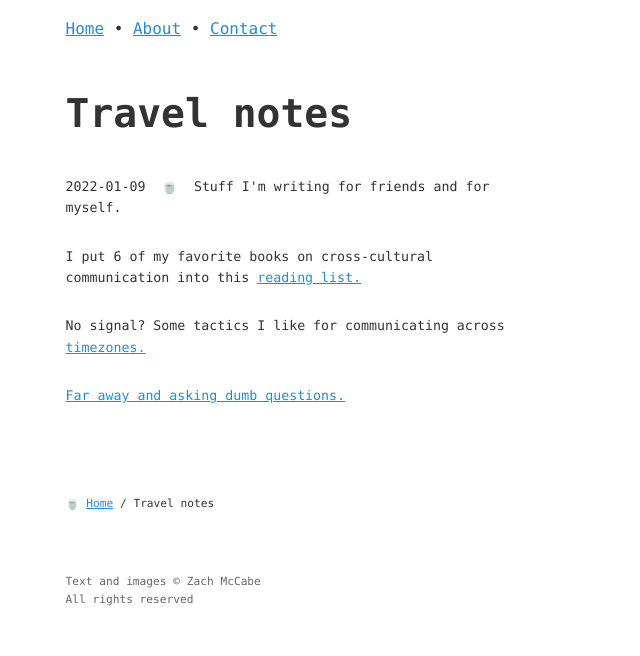
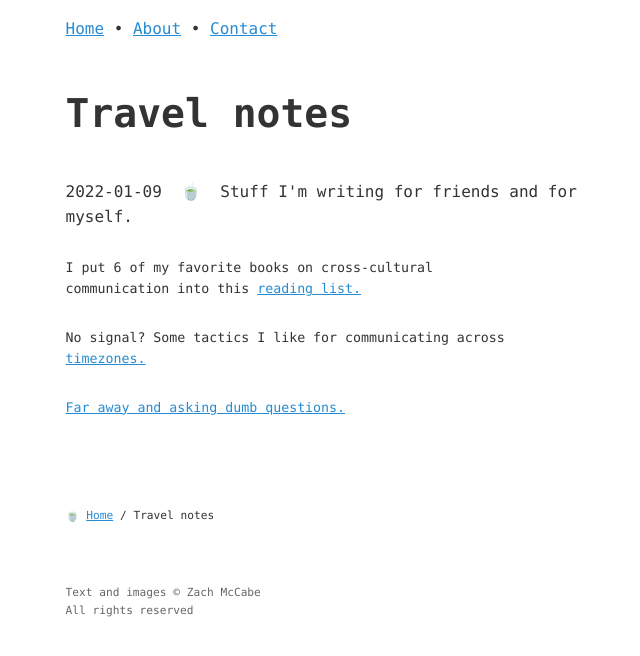
Before and after one commit to zachmccabe/zachmccabe.github.io, a Jekyll site: the page built from _travel/travel.md, in a window 1280 px wide. Shown: the top 656 px of the page, without its empty margins (269-909 px from the left). Built offline with Jekyll 4.4.1, drawn with Linux system fonts in a browser that asks for light colours.

Commit message:
Update kao_midnite_3.html

```diff
--- a/_layouts/kao_midnite_3.html
+++ b/_layouts/kao_midnite_3.html
@@ -24,7 +24,7 @@
 <h1 id="{{ page.title }}">{{ page.title }}</h1>
 </header>
 <main>
-{%- if page.lede == "print" -%}<p>{%- include print_update.html -%}&nbsp;&nbsp;{%- include emoji_collection_switch.html -%}&nbsp;&nbsp;{{ page.description }}</p>{%- endif -%}
+{%- if page.lede == "print" -%}<p class="lede">{%- include print_update.html -%}&nbsp;&nbsp;{%- include emoji_collection_switch.html -%}&nbsp;&nbsp;{{ page.description }}</p>{%- endif -%}
 {{ content }}
 {%- if page.lede and page.update -%}{% include print_history.html %}{%- endif -%}
 {%- if page.collection -%}<p class="breadbox"><nav class="breadcrumbs">{%- include emoji_collection_switch.html -%}&nbsp;{%- include breadcrumbs.html -%}</nav></p>{%- endif -%}
```
